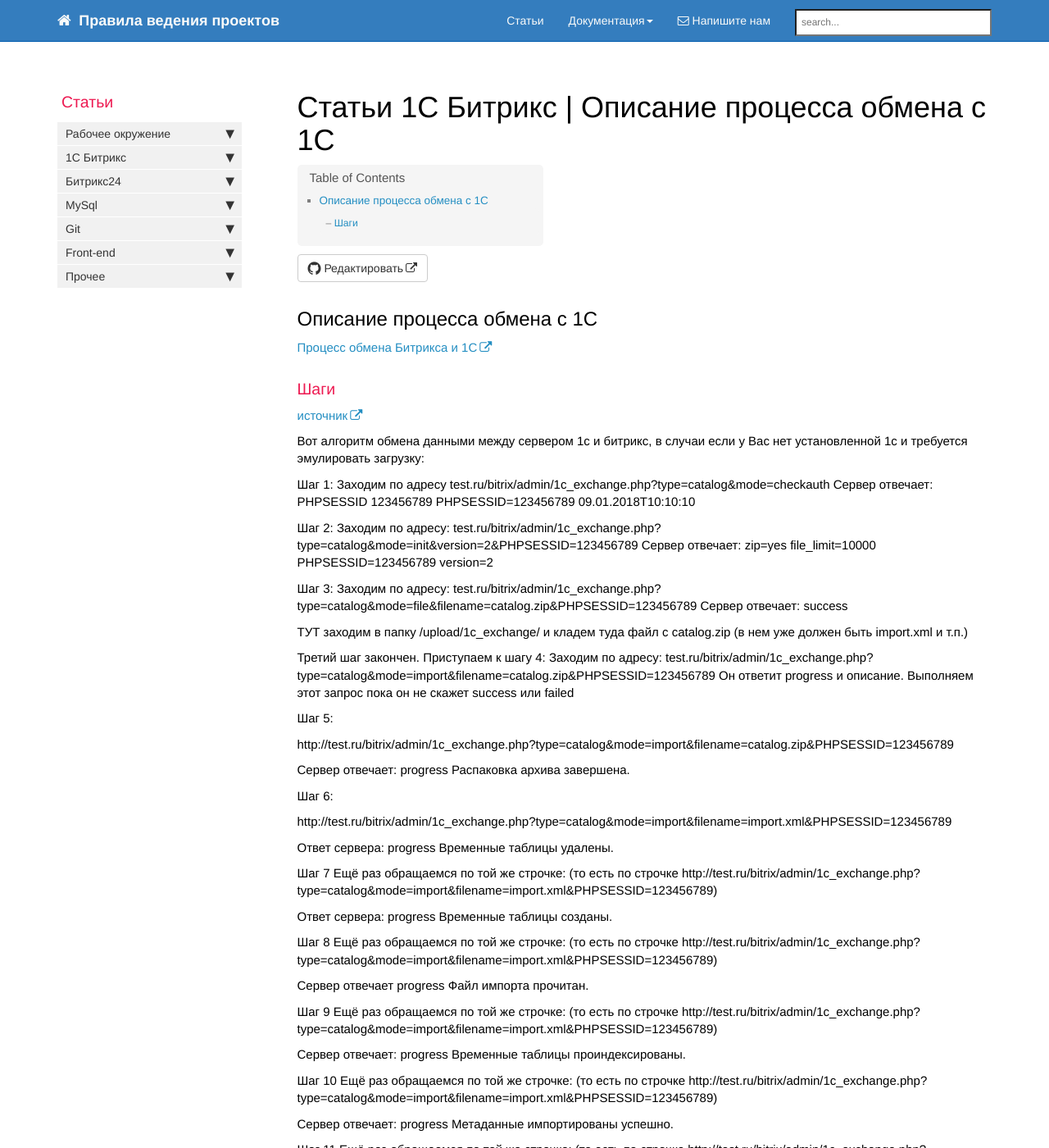
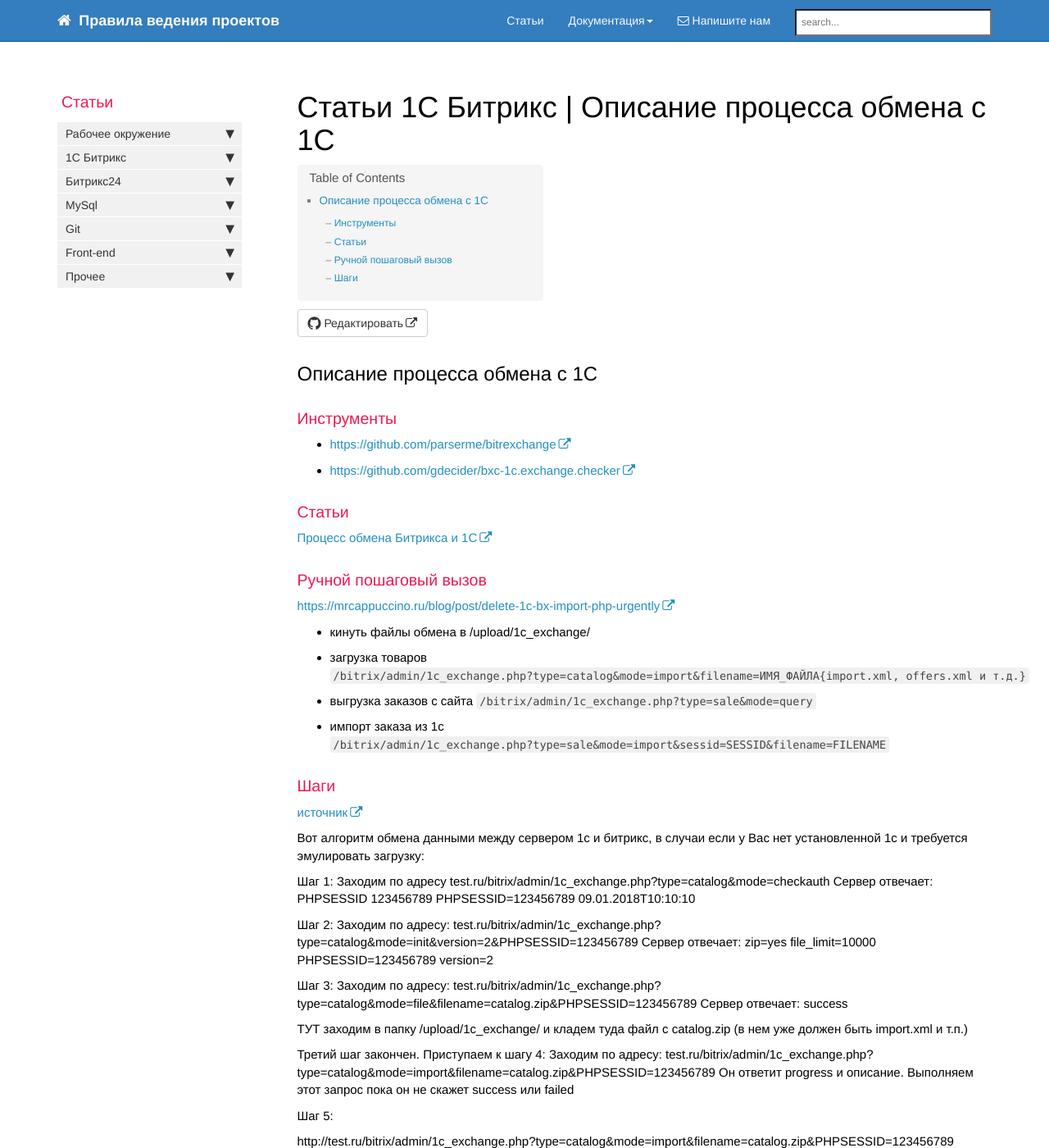
Before and after one commit to gdecider/gdecider.github.io, a Jekyll site: the page built from pages/articles/articles_bx-1c-exch-base.md, in a window 1280 px wide and 1400 px high. Shown: the whole window at 82% size. Built offline with Jekyll 4.4.1, drawn with Linux system fonts in a browser that asks for light colours; nearby versions of some CDN libraries; comment, search, counter and statistics services are not loaded.

Commit message:
Update articles_bx-1c-exch-base.md

````diff
--- a/pages/articles/articles_bx-1c-exch-base.md
+++ b/pages/articles/articles_bx-1c-exch-base.md
@@ -10,8 +10,27 @@
 
 ## Описание процесса обмена с 1С
 
+### Инструменты
+
+* [https://github.com/parserme/bitrexchange](https://github.com/parserme/bitrexchange)
+
+* [https://github.com/gdecider/bxc-1c.exchange.checker](https://github.com/gdecider/bxc-1c.exchange.checker)
+
+### Статьи
+
 [Процесс обмена Битрикса и 1С](https://mrcappuccino.ru/blog/post/1c-exchange)
 
+### Ручной пошаговый вызов
+
+[https://mrcappuccino.ru/blog/post/delete-1c-bx-import-php-urgently](https://mrcappuccino.ru/blog/post/delete-1c-bx-import-php-urgently)
+
+* кинуть файлы обмена в /upload/1c_exchange/
+* загрузка товаров
+  ```/bitrix/admin/1c_exchange.php?type=catalog&mode=import&filename=ИМЯ_ФАЙЛА{import.xml, offers.xml и т.д.}```
+* выгрузка заказов с сайта
+  ```/bitrix/admin/1c_exchange.php?type=sale&mode=query```
+* импорт заказа из 1с
+  ```/bitrix/admin/1c_exchange.php?type=sale&mode=import&sessid=SESSID&filename=FILENAME```
 
 ### Шаги
 
````
